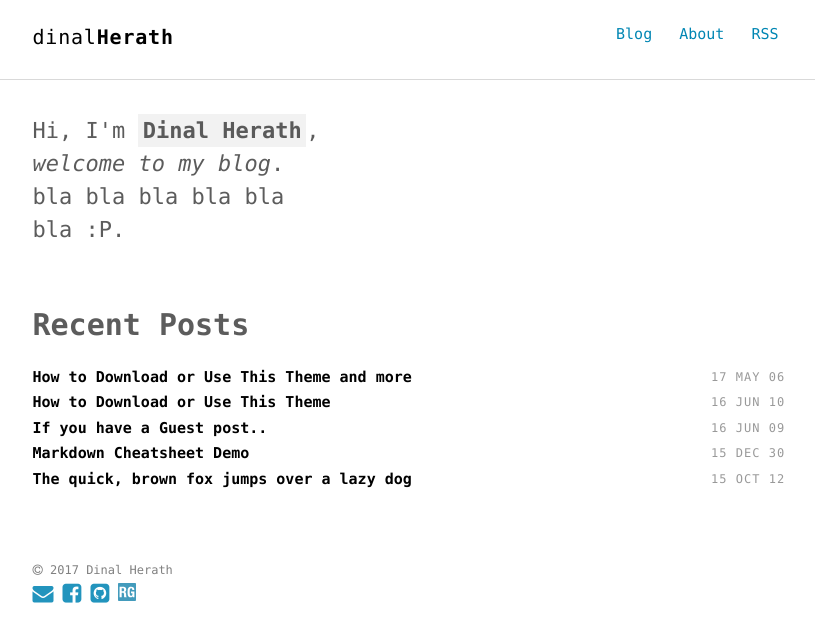
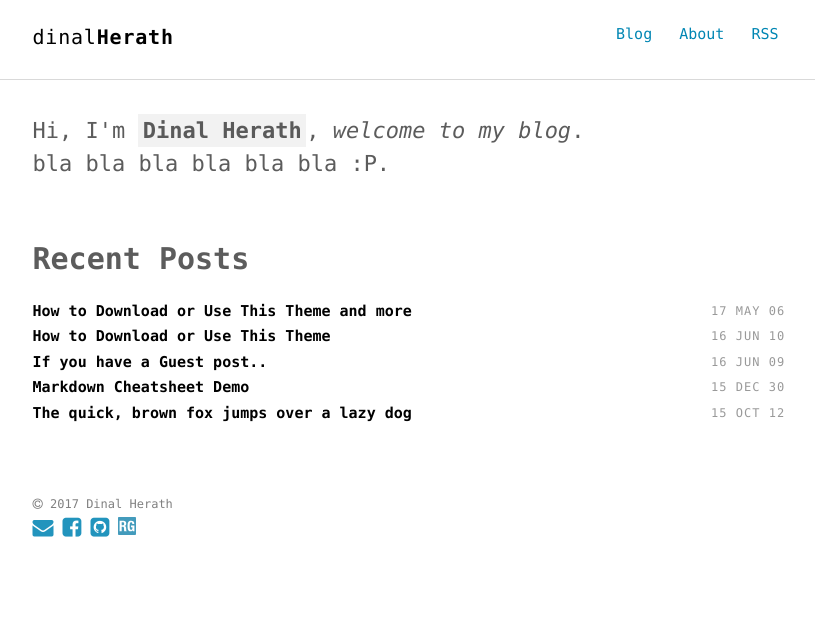
Before and after one commit to dherath/myWebsiteTheme, a Jekyll site: the page built from index.html, in a window 1280 px wide. Shown: the top 642 px of the page, without its empty margins (230-1045 px from the left). Built offline with Jekyll 4.4.1, drawn with Linux system fonts in a browser that asks for light colours.

Commit message:
intro.html removed width:300px

```diff
--- a/_includes/intro.html
+++ b/_includes/intro.html
@@ -1,6 +1,6 @@
 <section class="intro">
   <div class="container">
-        <p class="lead" style="width:300px">Hi, I'm <strong class="author-name" itemprop="name">{{ site.author.name }}</strong>, <em itemprop = "greeting">{{site.author.greeting}}</em><!--<em itemprop="jobTitle">{{ site.author.job }}</em>-->. <br>
+        <p class="lead">Hi, I'm <strong class="author-name" itemprop="name">{{ site.author.name }}</strong>, <em itemprop = "greeting">{{site.author.greeting}}</em><!--<em itemprop="jobTitle">{{ site.author.job }}</em>-->. <br>
         {{ site.author.bio }}</p>
   </div>
 </section>
```
